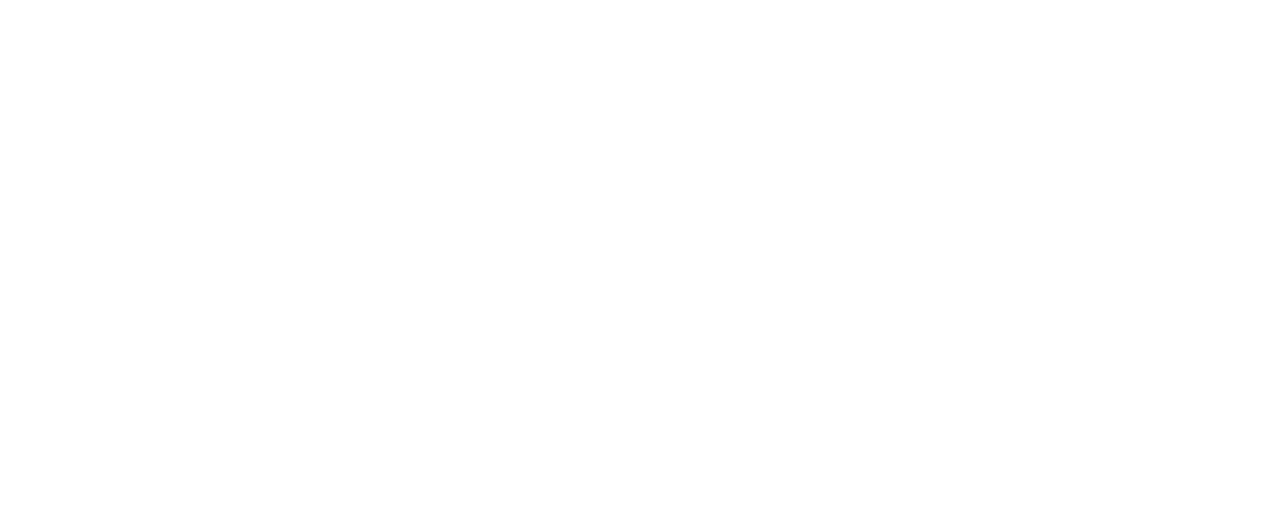
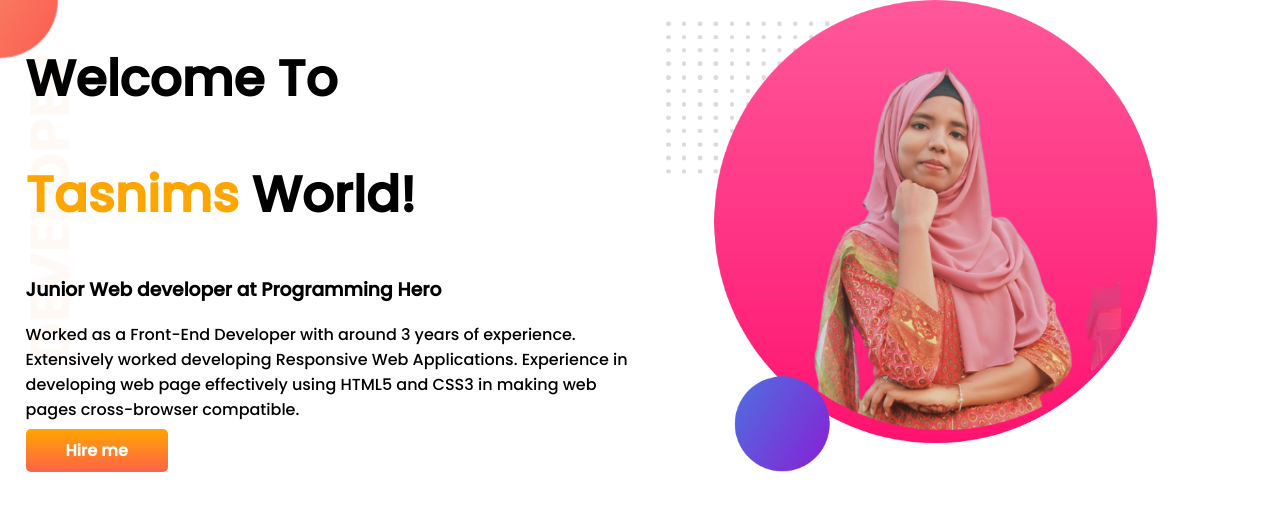
Before and after one commit to wasi44/developer-portfolio, a plain HTML site: page index.html in a window 1280 px wide. Drawn offline with Linux system fonts and the light colour scheme.

Commit message:
top banner added

```diff
--- a/index.html
+++ b/index.html
@@ -6,10 +6,28 @@
     <meta http-equiv="X-UA-Compatible" content="IE=edge">
     <meta name="viewport" content="width=device-width, initial-scale=1.0">
     <title>Tasnim Portfolio</title>
+    <link rel="preconnect" href="https://fonts.googleapis.com">
+    <link rel="preconnect" href="https://fonts.gstatic.com" crossorigin>
+    <link href="https://fonts.googleapis.com/css2?family=Poppins:ital,wght@0,500;1,500&display=swap" rel="stylesheet">
     <link rel="stylesheet" href="style.css">
 </head>
 
 <body>
+    <section class="top-banner">
+        <div class="half-width">
+            <h1>Welcome To</h1>
+            <h1><span class="orange-color">Tasnims</span> World!</h1>
+            <h3>Junior Web developer at Programming Hero</h3>
+
+            <p>Worked as a Front-End Developer with around 3 years of experience. Extensively worked developing Responsive Web Applications. Experience in developing web page effectively using HTML5 and CSS3 in making web pages cross-browser compatible.</p>
+            <a class="link-button" target="_blank" href="https://www.linkedin.com/in/wasi-tasnim-a471481a4/">Hire me</a>
+        </div>
+        <div class="half-width">
+
+            <img src="eid.png" alt="">
+        </div>
+
+    </section>
 
 </body>
 
--- a/style.css
+++ b/style.css
@@ -0,0 +1,39 @@
+body {
+    font-family: 'Poppins', sans-serif;
+    margin: 0;
+}
+
+h1 {
+    font-size: 50px;
+}
+
+.orange-color {
+    color: orange;
+}
+
+section {
+    display: flex;
+}
+
+.half-width {
+    width: 50%;
+    padding-left: 2%;
+}
+
+.half-width img {
+    width: 80%;
+}
+
+.link-button {
+    text-decoration: none;
+    background-image: linear-gradient(orange, tomato);
+    padding: 10px 40px;
+    border-radius: 5px;
+    color: white;
+    font-weight: 700;
+}
+
+.top-banner {
+    background-image: url(images/top-banner.png);
+    background-repeat: no-repeat;
+}
```
Also changed, not shown: PicsArt_07-04-12.50.19 (1).jpg (added), coxbazar.png (added), eid.png (added), eid2.png (added), images/dream-bg.png (added), images/exp-bg.png (added), images/jhankar.png (added), images/jhankar2.png (added), images/my-bg.png (added), images/my-bg2.png (added), images/top-banner.png (added), my-bg.png (added).
